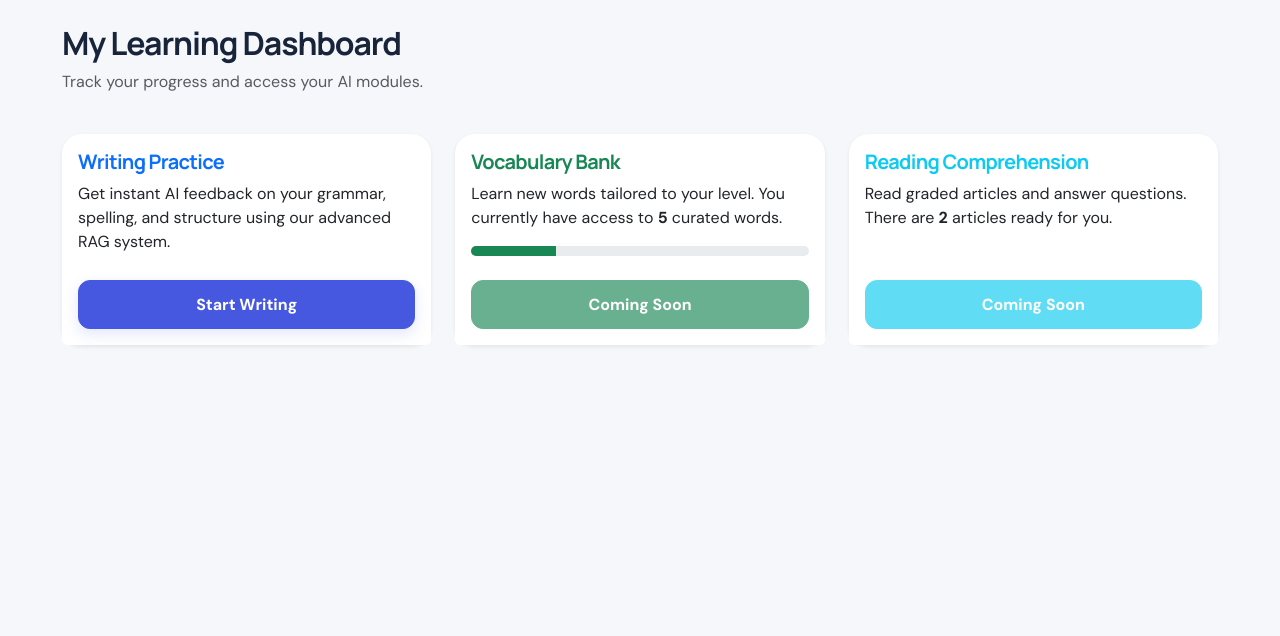
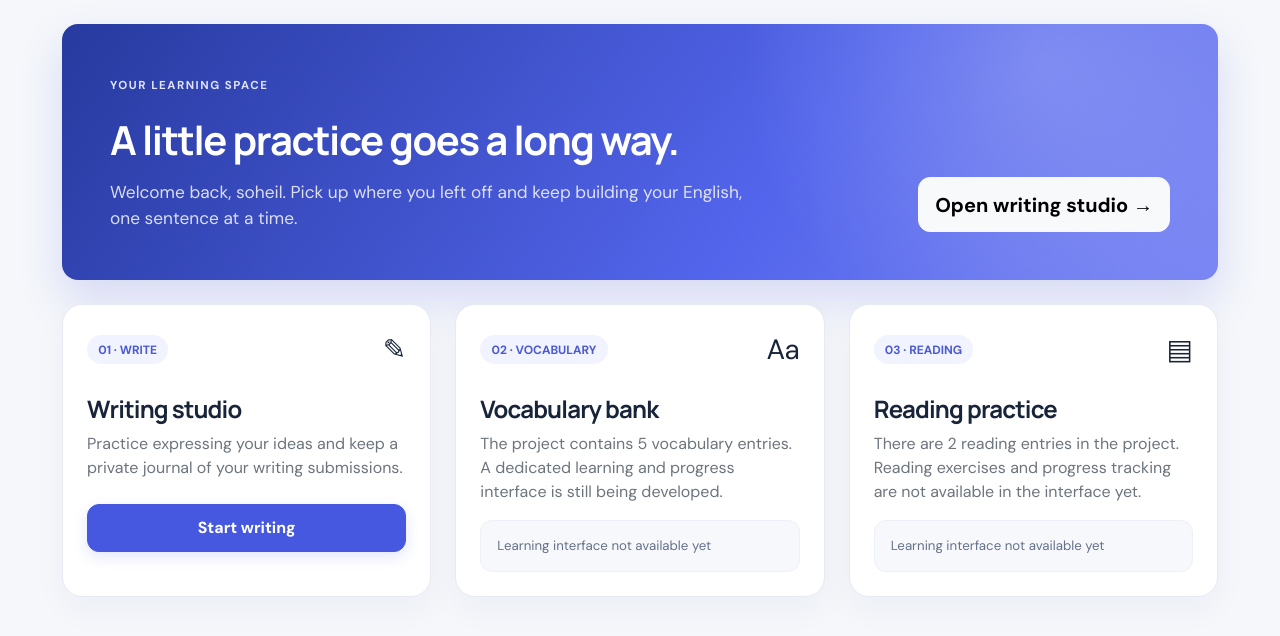
Before and after one commit to SoheilAbdollahiii/english-learning, a Django app: page /dashboard/ in a window 1280 px wide. Shown: the part 71-707 px from the top of the page. Run offline with Django 5.2, Linux system fonts and the light colour scheme; a user stored in the database is signed in; data comes from the database, SQL or seed files in the repository.

Commit message:
Fix dashboard route and clarify available learning modules

```diff
--- a/templates/dashboard.html
+++ b/templates/dashboard.html
@@ -1,54 +1,50 @@
 {% extends 'base.html' %}
+{% block title %}Dashboard · English Studio{% endblock %}
 
 {% block content %}
-<div class="row mb-4">
-    <div class="col-12">
-        <h2 class="fw-bold">My Learning Dashboard</h2>
-        <p class="text-muted">Track your progress and access your AI modules.</p>
+<section class="writing-hero rounded-4 p-4 p-lg-5 mb-4">
+    <span class="eyebrow">YOUR LEARNING SPACE</span>
+    <div class="row align-items-end g-3 mt-1">
+        <div class="col-lg-8">
+            <h1 class="display-6 fw-bold mb-3">A little practice goes a long way.</h1>
+            <p class="lead mb-0">Welcome back, {{ user.first_name|default:user.username }}. Pick up where you left off and keep building your English, one sentence at a time.</p>
+        </div>
+        <div class="col-lg-4 text-lg-end">
+            <a href="{% url 'writing_submit' %}" class="btn btn-light btn-lg">Open writing studio <span aria-hidden="true">→</span></a>
+        </div>
     </div>
-</div>
+</section>
 
 <div class="row g-4">
-    <!-- Writing Module -->
     <div class="col-md-4">
-        <div class="card h-100 border-0 shadow-sm custom-card">
-            <div class="card-body">
-                <h5 class="card-title text-primary fw-bold">Writing Practice</h5>
-                <p class="card-text">Get instant AI feedback on your grammar, spelling, and structure using our advanced RAG system.</p>
+        <article class="surface-card custom-card h-100 p-4">
+            <div class="d-flex align-items-center justify-content-between mb-4">
+                <span class="soft-pill">01 · WRITE</span><span class="fs-3" aria-hidden="true">✎</span>
             </div>
-            <div class="card-footer bg-white border-0 pb-3">
-                <a href="{% url 'writing_submit' %}" class="btn btn-primary w-100">Start Writing</a>
+            <h2 class="h4 fw-bold">Writing studio</h2>
+            <p class="text-secondary">Practice expressing your ideas and keep a private journal of your writing submissions.</p>
+            <div class="mt-auto pt-2"><a href="{% url 'writing_submit' %}" class="btn btn-primary w-100">Start writing</a></div>
+        </article>
+    </div>
+    <div class="col-md-4">
+        <article class="surface-card custom-card h-100 p-4">
+            <div class="d-flex align-items-center justify-content-between mb-4">
+                <span class="soft-pill">02 · VOCABULARY</span><span class="fs-3" aria-hidden="true">Aa</span>
             </div>
-        </div>
+            <h2 class="h4 fw-bold">Vocabulary bank</h2>
+            <p class="text-secondary">The project contains {{ word_count }} vocabulary entries. A dedicated learning and progress interface is still being developed.</p>
+            <div class="notice-panel mt-auto">Learning interface not available yet</div>
+        </article>
     </div>
-
-    <!-- Vocabulary Module -->
     <div class="col-md-4">
-        <div class="card h-100 border-0 shadow-sm custom-card">
-            <div class="card-body">
-                <h5 class="card-title text-success fw-bold">Vocabulary Bank</h5>
-                <p class="card-text">Learn new words tailored to your level. You currently have access to <strong>{{ word_count }}</strong> curated words.</p>
-                <div class="progress mt-3" style="height: 10px;">
-                    <div class="progress-bar bg-success" role="progressbar" style="width: 25%" aria-valuenow="25" aria-valuemin="0" aria-valuemax="100"></div>
-                </div>
+        <article class="surface-card custom-card h-100 p-4">
+            <div class="d-flex align-items-center justify-content-between mb-4">
+                <span class="soft-pill">03 · READING</span><span class="fs-3" aria-hidden="true">▤</span>
             </div>
-            <div class="card-footer bg-white border-0 pb-3">
-                <button class="btn btn-success w-100" disabled>Coming Soon</button>
-            </div>
-        </div>
-    </div>
-
-    <!-- Reading Module -->
-    <div class="col-md-4">
-        <div class="card h-100 border-0 shadow-sm custom-card">
-            <div class="card-body">
-                <h5 class="card-title text-info fw-bold">Reading Comprehension</h5>
-                <p class="card-text">Read graded articles and answer questions. There are <strong>{{ article_count }}</strong> articles ready for you.</p>
-            </div>
-            <div class="card-footer bg-white border-0 pb-3">
-                <button class="btn btn-info text-white w-100" disabled>Coming Soon</button>
-            </div>
-        </div>
+            <h2 class="h4 fw-bold">Reading practice</h2>
+            <p class="text-secondary">There are {{ article_count }} reading entries in the project. Reading exercises and progress tracking are not available in the interface yet.</p>
+            <div class="notice-panel mt-auto">Learning interface not available yet</div>
+        </article>
     </div>
 </div>
 {% endblock %}
```
